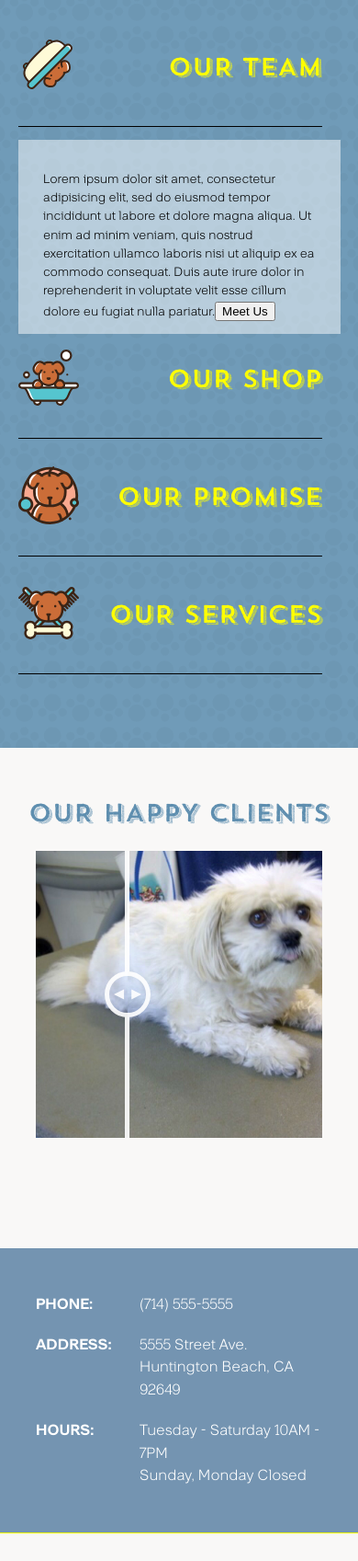
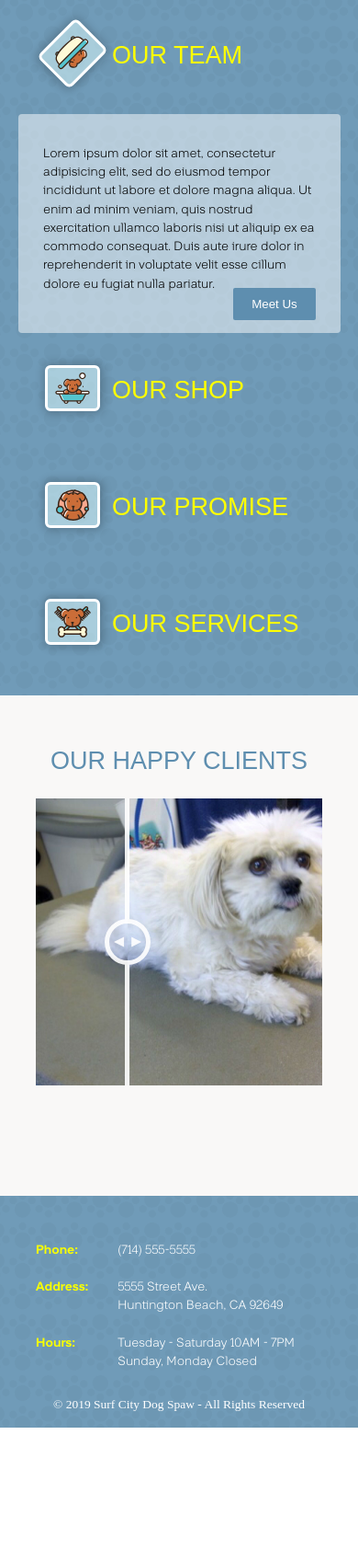
Before and after one commit to ivanstame/surfcitydogspaw, a website: page app/index.html in a window 390 px wide. Shown: the part 1215-2912 px from the top of the page at 92% size. After the commit the page ends 2767 px from the top, so only its background shows below. Drawn offline with Linux system fonts and the light colour scheme; a web font is replaced by a local one.

Commit message:
Update styles.css

```diff
--- a/app/css/styles.css
+++ b/app/css/styles.css
@@ -3,6 +3,11 @@
   box-sizing: border-box;
 }
 
+@font-face {
+  font-family: 'Tapeside';
+  src:  url('../fonts/tapeside.woff') format('woff'), /* Pretty Modern Browsers */
+        url('../fonts/tapeside.ttf')  format('truetype'); /* Safari, Android, iOS */
+}
 @font-face {
   font-family: 'Dopis';
   src:  url('../fonts/Dopis-Regular.woff') format('woff'), /* Pretty Modern Browsers */
@@ -27,7 +32,7 @@
 }
 
 :root {
-    --title-font: 'Trend', sans-serif;
+    --title-font: 'Tapeside', sans-serif;
     --copy-font: 'Dopis', Arial, sans-serif;
     --main-accent: #5E8EAF;
     --secondary-accent: #F3DA02;
@@ -45,6 +50,10 @@ h1 {
 
 p, li {
     font-family: var(--copy-font);
+}
+
+strong {
+    font-weight: bold;
 }
 
 /* Grid Setup */
@@ -71,12 +80,12 @@ header img {
     width: 75%;
 }
 
-header .nav-toggle {
+ .nav-toggle {
     display: none;
 }
 
 
-header .nav-toggle-label {
+.nav-toggle-label {
     position: absolute;
     top: 0;
     right: 0;
@@ -88,21 +97,21 @@ header .nav-toggle-label {
 
 }
 
-header .nav-toggle-label img {
+.nav-toggle-label img {
     transition: all 300ms ease-in-out;
     transform: rotate(45deg);
     width: 15%;
 }
 
-header .nav-toggle-label.shift img {
+.nav-toggle-label.shift img {
     transform: rotate(-45deg);
 }
 
-header .nav-toggle:checked ~ nav {
+.nav-toggle:checked ~ nav {
     transform: scaleY(1);
 }
 
-header nav {
+nav {
     position: absolute;
     top: 100%;
     left: 0;
@@ -115,18 +124,18 @@ header nav {
     transition: all 200ms ease-in-out;
 }
 
-header ul {
+nav ul {
     text-align: center;
     opacity: 0;
     transition: all 200ms ease-in-out 200ms;
 
 }
 
-header .nav-toggle:checked ~ nav ul {
+.nav-toggle:checked ~ nav ul {
     opacity: 1;
 }
 
-header nav ul li {
+nav li {
     text-transform: uppercase;
     margin: 3rem 0;
     cursor: pointer;
@@ -173,61 +182,110 @@ header nav ul li {
 
 .services {
     grid-row: 4;
-    background-image: url('../images/pawbgblue2.svg');
+    background-image: url(../images/pawbgblue2.svg);
     background-size: contain;
-    padding: 0% 5% 10% 5%;
+    padding: 0% 5% 0% 5%;
     display: flex;
     flex-flow: column;
     justify-content: space-around;
     align-items: center;
 }
-
-
-
+.services .container {
+    margin: 0 auto;
+    padding-top: 1rem;
+}
+.accordion dl {
+    display: flex;
+    flex-flow: column;
+    justify-content: center;
+    align-items: center;
+}
+.accordion dt {
+    display: flex;
+    flex-flow: row;
+    justify-content: center;
+}
 .accordion dd, .accordion__panel {
 	background: rgba(255, 255, 255, 0.5);
 	font-size: 1em;
 	line-height: 1.5em;
+    border-radius: 4px;
+    margin-bottom: 1rem;
 }
-.accordion p {
+.accordion dd > div {
 	padding: 1em 2em 1em 2em;
 }
+.accordion dd img{
+    width: 100%;
+
+    box-shadow: 1px 1px 3px 0px var(--main-accent);
+}
+.accordion dd button{
+    outline: none;
+    background: var(--main-accent);
+    border: none;
+    color: white;
+    padding: 0.75rem 1.5rem;
+    float: right;
+    margin: 1rem 0;
+    border-radius: 2px;
+    cursor: pointer;
+}
+.accordion li {
+    margin: 5px 0 5px 15px;
+    position: relative;
+}
+.accordion li::before {
+    position: absolute;
+    content: "";
+    display: block;
+    background: black;
+    width: 5px;
+    height: 5px;
+    border-radius: 50%;
+    left: -5%;
+    top: 25%;
+}
 .accordion {
-	position: relative;
+    position: relative;
+    display: flex;
+    flex-flow: column;
+    justify-content: center;
+    align-items: center;
 }
-.services .container {
-	max-width: 960px;
-	margin: 0 auto;
-	padding: 2em 0 2em 0;
-}
+
 .accordionTitle {
     position: relative;
-    text-align: right;
     color: yellow;
     text-decoration: none;
     font-family: var(--title-font);
     font-size: 2rem;
     transition: background-color 0.5s ease-in-out;
-    border-bottom: 1px solid black;
     display: grid;
     grid-template-columns: 20% 75%;
     grid-gap: 5%;
     grid-template-rows: 100px;
     align-items: center;
-    padding-bottom: 1rem;
     margin-bottom: 1rem;
-    width: 85vw;
+    width: 75vw;
 }
 
 .accordionTitle span {
     grid-column: 2;
+    position: relative;
     grid-row: 1;
 }
 .accordionTitle img {
     grid-column: 1;
     grid-row: 1;
-    width: 100%;
-	transition: transform 0.3s ease-in-out;
+    border: 3px solid white;
+    width: 60px;
+    height: 50px;
+    padding: 5px;
+    border-radius: 6px;
+    background: rgba(225, 255, 255, 0.5);
+    transition: transform 0.4s ease-in-out;
+    box-shadow: 1px 0px 10px 3px rgba(0, 0, 0, 0.2);
 }
 .accordionTitle .js-accordionTrigger img.is-expanded{
 	transform: rotate(-225deg);
@@ -399,7 +457,8 @@ header nav ul li {
 
 footer {
     grid-row: 6;
-    background: #7494B1;
+    background-image: url('../images/pawbgblue2.svg');
+    background-size: contain;
     /* padding: 10%; */
     /* display: flex;
     flex-flow: column;
@@ -411,6 +470,7 @@ footer {
 
 .f-contentwrap {
     padding: 10%;
+    padding-bottom: 0;
     grid-row: 1;
     display: flex;
     flex-flow: column;
@@ -421,24 +481,19 @@ footer {
 .f-contentwrap div {
     margin: 0.75rem 0;
     display: grid;
-    grid-template-columns: 1fr 2fr;
-    grid-gap: 1rem;
+    grid-template-columns: 1fr 2.5fr;
     line-height: 1.5;
-    font-size: 1.2rem;
-    font-family: var(--copy-font);
+    font-family: 'Dopis', Arial, sans-serif;
 }
 
 .f-contentwrap div p {
-    color: white;
+    color: #F9FF00;
     font-weight: bold;
-    text-transform: uppercase;
-    font-family: var(--copy-font);
 
 }
 
 .f-contentwrap div p span {
     font-weight: lighter;
-    font-size: 0.9rem;
     grid-column: 2;
     color: #E8E8E8;
 }
@@ -447,9 +502,42 @@ footer {
     grid-row: 2;
     padding: 0 10%;
     text-align: center;
-    border-top: 1px solid #F9FF00;
-    background: var(--body-color);
+    color: white;
     display: flex;
     align-items: center;
     justify-content: center;
 }
+
+@media only screen and (min-width: 30.1em) and (max-width: 61.99em) and (orientation : landscape) {
+    header {
+        text-align: left;
+    }
+    header img {
+        width: 25%;
+    }
+    nav {
+        position: unset;
+        display: inline;
+        transform: scaleY(1);
+        text-align: left;
+        transition: none;
+    }
+    nav ul {
+        text-align: left;
+        opacity: 1;
+        transition: none;
+    }
+    nav li {
+        cursor: pointer;
+        font-variant: small-caps;
+        font-weight: bold;
+        font-size: 1rem;
+        display: inline-block;
+        margin: unset;
+        text-transform: none;
+        margin-right: 1.5rem;
+    }
+    .nav-toggle-label {
+        display: none;
+    }
+}
```
